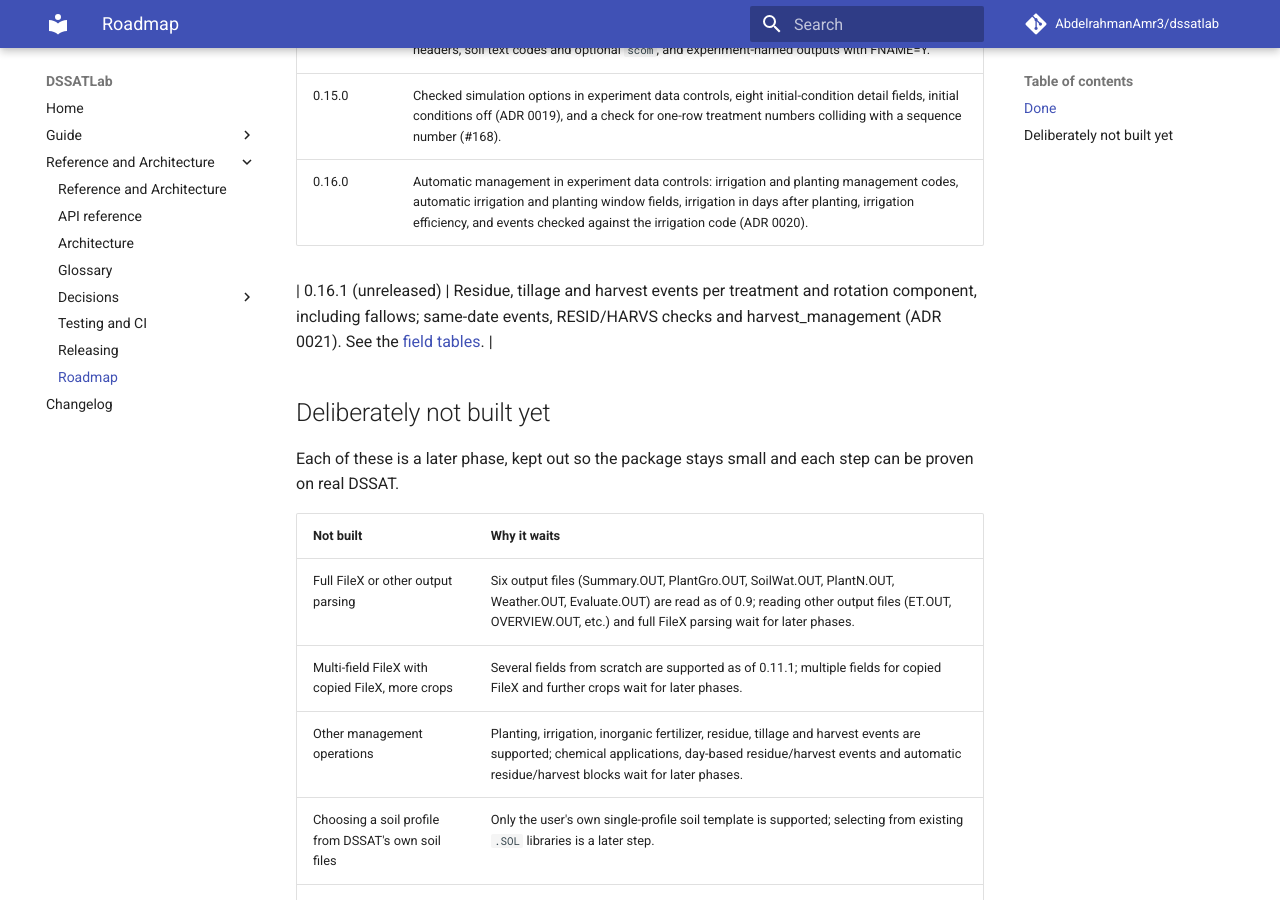
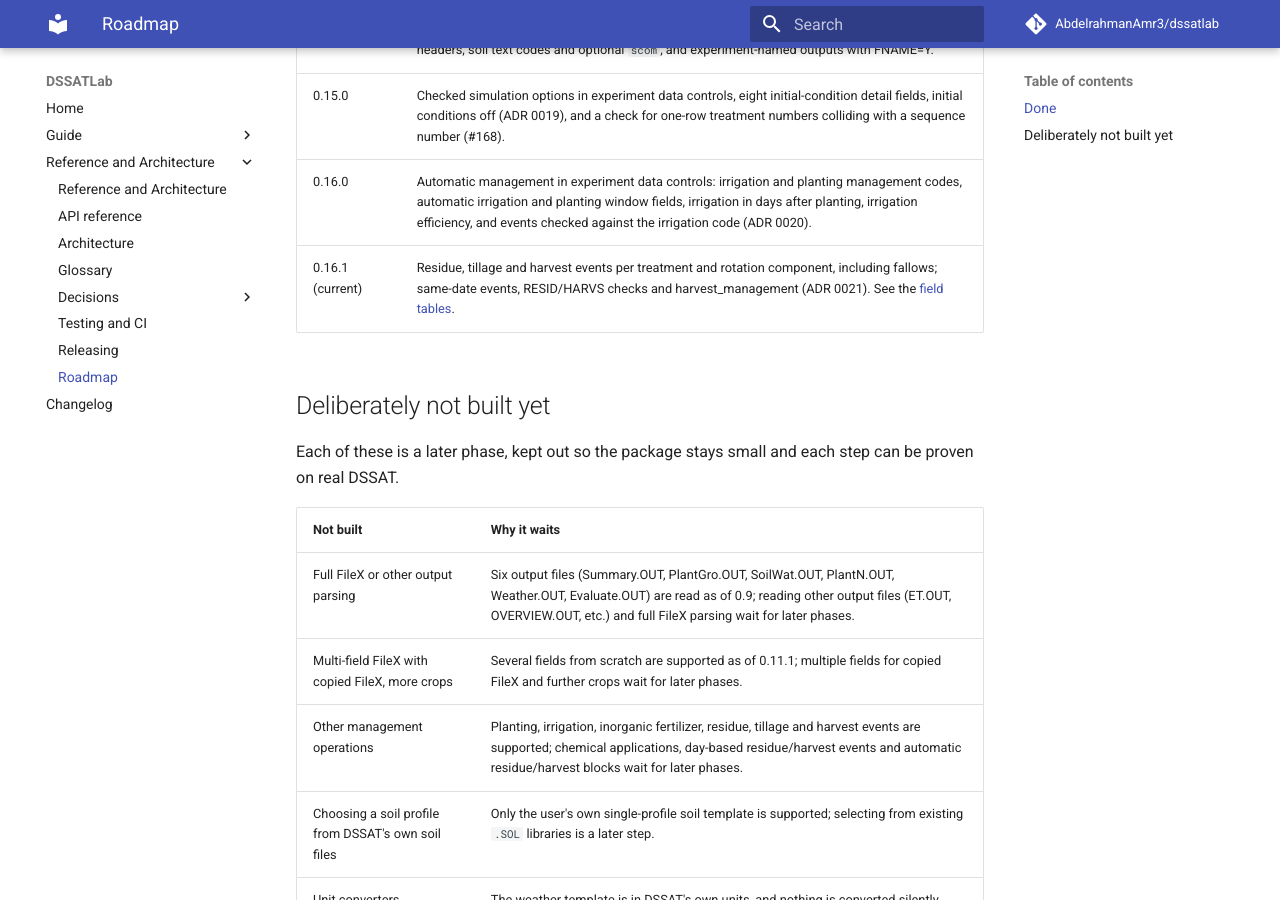
Before and after one commit to AbdelrahmanAmr3/dssatlab, an MkDocs documentation site: the page built from docs/reference/roadmap.md, in a window 1280 px wide and 900 px high, scrolled down 1925 px. Built offline with MkDocs 1.6.1 and Material for MkDocs 9.7.7, drawn with Linux system fonts in a browser that asks for light colours; comment, search, counter and statistics services are not loaded.

Commit message:
Mark 0.16.1 current on the roadmap page and drop the duplicate ADR 0020 line
Co-Authored-By: Claude Opus 5.5 <noreply@anthropic.com>

```diff
--- a/docs/reference/roadmap.md
+++ b/docs/reference/roadmap.md
@@ -29,8 +29,7 @@ What each version added, and what is deliberately not built yet. The full histor
 | 0.14.2 | Bug fixes for DSSAT course files: fixed-column treatment rows (ADR 0018), stock FileA/FileT headers, soil text codes and optional `scom`, and experiment-named outputs with FNAME=Y. |
 | 0.15.0 | Checked simulation options in experiment data controls, eight initial-condition detail fields, initial conditions off (ADR 0019), and a check for one-row treatment numbers colliding with a sequence number (#168). |
 | 0.16.0 | Automatic management in experiment data controls: irrigation and planting management codes, automatic irrigation and planting window fields, irrigation in days after planting, irrigation efficiency, and events checked against the irrigation code (ADR 0020). |
-
-| 0.16.1 (unreleased) | Residue, tillage and harvest events per treatment and rotation component, including fallows; same-date events, RESID/HARVS checks and harvest_management (ADR 0021). See the [field tables](../guide/experiment.md#residues-tillage-and-harvest). |
+| 0.16.1 (current) | Residue, tillage and harvest events per treatment and rotation component, including fallows; same-date events, RESID/HARVS checks and harvest_management (ADR 0021). See the [field tables](../guide/experiment.md#residues-tillage-and-harvest). |
 
 ## Deliberately not built yet
 
```
Also changed, not shown: docs/reference/decisions.md (+0 -1 lines).
